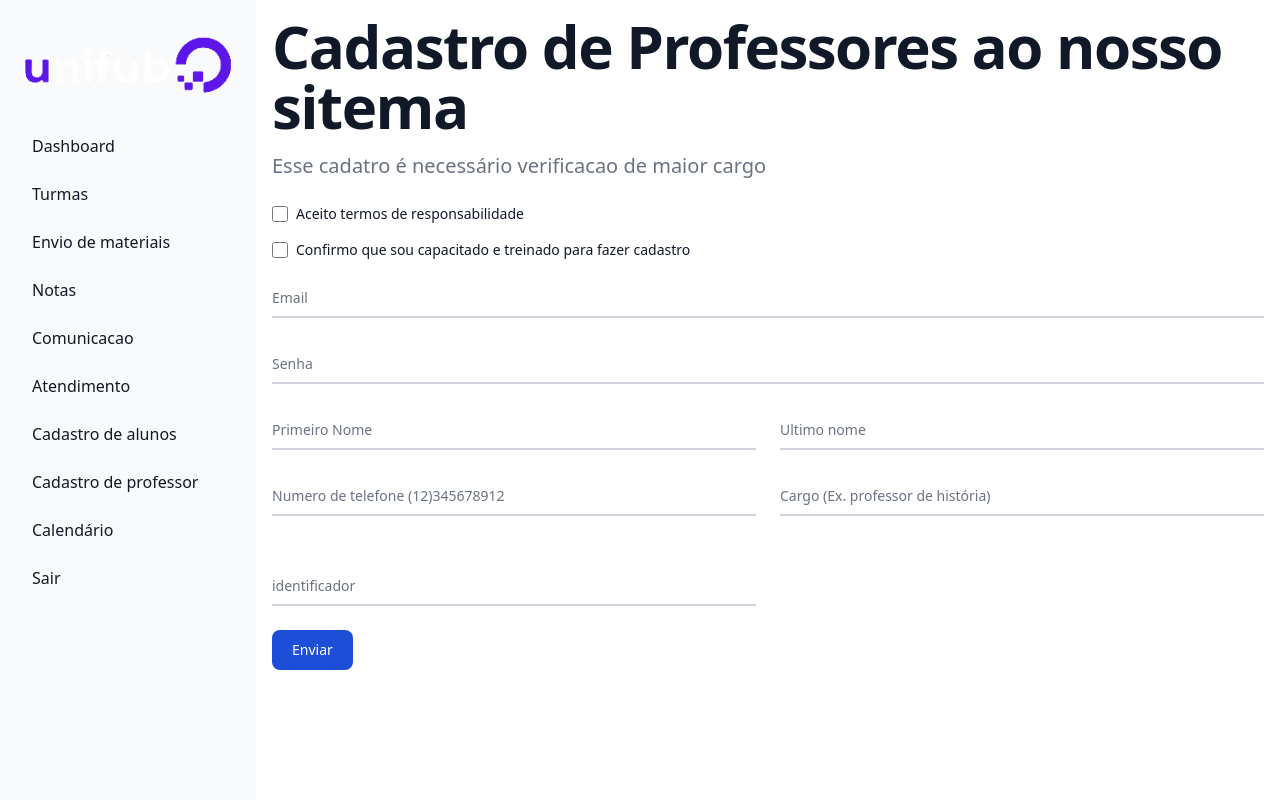
After one commit to thiagozaneti/unifub-Sistema-flask, a Flask app: page /cadastro_professor in a window 1280 px wide. The commit adds this page. Run offline with Flask 3, Linux system fonts and the light colour scheme; some libraries are stand-ins or nearby versions.

Commit message:
ultimo commit dia 30/08

```diff
--- a/app.py
+++ b/app.py
@@ -1,70 +1,94 @@
-from flask import Flask, render_template, request, url_for, redirect, make_response
+from flask import Flask, render_template, request, redirect, make_response
 from flask_sqlalchemy import SQLAlchemy
-from flask_login import LoginManager, login_user, login_required,logout_user, UserMixin
-from flask import make_response
-import time
+from flask_login import LoginManager, login_user, login_required, logout_user, UserMixin
+
+
 
 app = Flask(__name__)
 
 app.config["SQLALCHEMY_DATABASE_URI"] = "postgresql://postgres:thiago06102006@localhost/sistemaflask"
 app.config['SQLALCHEMY_TRACK_MODIFICATIONS'] = False
 app.config['SECRET_KEY'] = 'sistemaflaskchave'
+db = SQLAlchemy(app)
 login_manager = LoginManager(app)
-db = SQLAlchemy(app)
 
-class userprofessor(db.Model, UserMixin):
+class UserProfessor(db.Model, UserMixin):
     __tablename__ = "userprofessor"
     id = db.Column(db.Integer, primary_key=True, autoincrement=True)
-    nome = db.Column(db.String(200), unique=True, nullable=False)
-    identificador = db.Column(db.String(500), unique=True, nullable=False)
-    senha = db.Column(db.String(200), nullable=False)
+    cademail = db.Column(db.String(200), unique=True, nullable=False)
+    cadcargo = db.Column(db.String(200), nullable=False)
+    cadprinome = db.Column(db.String(200), nullable=False)
+    cadultname = db.Column(db.String(200), nullable=False)
+    cadidentificador = db.Column(db.String(5), unique=True, nullable=False)
+    cadsenha = db.Column(db.String(10), nullable=False)
+    cadtelefone = db.Column(db.String(11), nullable=False)
 
     def get_id(self):
         return str(self.id)
 
-#manager do identificado (id)
 @login_manager.user_loader
 def load_user(user_id):
-    return userprofessor.query.get(int(user_id))
-##rota principal
+    return UserProfessor.query.get(int(user_id))
+
 @app.route('/')
 def index():
     return render_template('index.html')
-##area do aluno
+
 @app.route('/areadoaluno')
 def portalaluno():
     return render_template('portalaluno.html')
-##login do professor
+
 @app.route("/areadoprofessor", methods=['POST', 'GET'])
 def portalprofessor():
     message = ""
     if request.method == "POST":
-        nome = request.form['nome']
-        identificador = request.form['identificador']
-        senha = request.form['senha']
+        cadprinome = request.form['primeironome']
+        cadultname = request.form['segundonome']
+        cadidentificador = request.form['identificador']
+        cadsenha = request.form['senha']
 
-        loginprof = userprofessor.query.filter_by(nome=nome, identificador=identificador, senha=senha).first()
-        if loginprof:
-            login_user(loginprof)
+        userlogin = UserProfessor.query.filter_by(cadprinome=cadprinome, cadultname=cadultname, cadidentificador=cadidentificador, cadsenha=cadsenha).first()
+
+        if userlogin:
+            login_user(userlogin)
             resp = make_response(render_template('dsProf.html'))
-            resp.set_cookie('usernamecookie', nome)
+            resp.set_cookie('usernamecookie', cadprinome)
             return resp
         else:
-            message = "usuario inválido, tente novamente"
+            message = "Usuário inválido, tente novamente"
             return render_template('portalprofessor.html', message=message)
 
     return render_template("portalprofessor.html")
-##rota para o dashboard do professor
+
 @app.route("/dsProfessor")
 @login_required
 def dsProfessor():
     name = request.cookies.get('usernamecookie')
-    return render_template("dsProf")
+    return render_template("dsProf.html", name=name)
 
+@app.route("/cadastro_professor", methods=['POST', 'GET'])
+def cadastro_professor():
+    message = ""
+    if request.method == "POST":
+        cademail = request.form['cad_email_prof']
+        cadsenha = request.form['cad_senha_prof']
+        cadprinome = request.form['cad_priname_prof']
+        cadultname = request.form['cad_ultname_prof']
+        cadtelefone = request.form['cad_telefone_prof']
+        cadcargo = request.form['cad_cargo_prof']
+        cadidentificador = request.form['cad_identificador_prof']
 
+        if len(cadsenha) < 8:
+            message = 'Senha fraca, será necessário mais de 8 caracteres'
+        elif len(cadidentificador) != 5:
+            message = "Identificador deve ter exatos 5 caracteres"
+        else:
+            new_user_professor = UserProfessor(cademail=cademail, cadsenha=cadsenha, cadprinome=cadprinome, cadultname=cadultname, cadtelefone=cadtelefone, cadcargo=cadcargo, cadidentificador=cadidentificador)
+            db.session.add(new_user_professor)
+            db.session.commit()
+            message = "Cadastro realizado com sucesso"
 
-#--------------------------------#
-
+    return render_template('cadprofds.html', message=message)
 
 if __name__ == '__main__':
     db.create_all()
--- /dev/null
+++ b/templates/cadprofds.html
@@ -0,0 +1,75 @@
+<!DOCTYPE html>
+<html lang="en">
+<head>
+    <meta charset="UTF-8">
+    <meta name="viewport" content="width=device-width, initial-scale=1.0">
+    <script src="https://cdn.tailwindcss.com"></script>
+    <title>Cadastro de Professor</title>
+</head>
+<body>
+
+</body>
+</html>
+{% extends 'dsBaseProf.html' %}
+
+{% block DSbaseProf %}
+<div  class="p-4 sm:ml-64" >
+
+    <h1 class="mb-4 text-4xl font-extrabold leading-none tracking-tight text-gray-900 md:text-5xl lg:text-6xl ">Cadastro de Professores <span class="text-violet-500"></span> ao nosso sitema</h1>
+    <p class="text-lg font-normal text-gray-500 lg:text-xl dark:text-gray-400">Esse cadatro é necessário verificacao de maior cargo</p>
+    <br>
+
+
+<div class="flex items-center mb-4">
+    <input id="default-checkbox" type="checkbox" value="" class="w-4 h-4 text-blue-600 bg-gray-100 border-gray-300 rounded focus:ring-blue-500 dark:focus:ring-blue-600 dark:ring-offset-gray-800 focus:ring-2 dark:bg-gray-700 dark:border-gray-600" placeholder=""required>
+    <label for="default-checkbox" class="ml-2 text-sm font-medium text-gray-900 dark:text-gray-300">Aceito termos de responsabilidade</label>
+</div>
+<div class="flex items-center mb-4">
+    <input id="default-checkbox" type="checkbox" value="" class="w-4 h-4 text-blue-600 bg-gray-100 border-gray-300 rounded focus:ring-blue-500 dark:focus:ring-blue-600 dark:ring-offset-gray-800 focus:ring-2 dark:bg-gray-700 dark:border-gray-600" placeholder=""required>
+    <label for="default-checkbox" class="ml-2 text-sm font-medium text-gray-900 dark:text-gray-300">Confirmo que sou capacitado e treinado para fazer cadastro</label>
+</div>
+        <form method="post" action="{{url_for('cadastro_professor')}}">
+            <div class="relative z-0 w-full mb-6 group">
+                <input type="email" name="cad_email_prof" id="floating_email" class="block py-2.5 px-0 w-full text-sm text-gray-900 bg-transparent border-0 border-b-2 border-gray-300 appearance-none dark:text-white dark:border-gray-600 dark:focus:border-blue-500 focus:outline-none focus:ring-0 focus:border-blue-600 peer" placeholder=" " required />
+                <label for="floating_email" class="peer-focus:font-medium absolute text-sm text-gray-500 dark:text-gray-400 duration-300 transform -translate-y-6 scale-75 top-3 -z-10 origin-[0] peer-focus:left-0 peer-focus:text-blue-600 peer-focus:dark:text-blue-500 peer-placeholder-shown:scale-100 peer-placeholder-shown:translate-y-0 peer-focus:scale-75 peer-focus:-translate-y-6">Email</label>
+            </div>
+            <div class="relative z-0 w-full mb-6 group">
+                <input type="password" name="cad_senha_prof id="floating_password" class="block py-2.5 px-0 w-full text-sm text-gray-900 bg-transparent border-0 border-b-2 border-gray-300 appearance-none dark:text-white dark:border-gray-600 dark:focus:border-blue-500 focus:outline-none focus:ring-0 focus:border-blue-600 peer" placeholder=" " required />
+                <label for="floating_password" class="peer-focus:font-medium absolute text-sm text-gray-500 dark:text-gray-400 duration-300 transform -translate-y-6 scale-75 top-3 -z-10 origin-[0] peer-focus:left-0 peer-focus:text-blue-600 peer-focus:dark:text-blue-500 peer-placeholder-shown:scale-100 peer-placeholder-shown:translate-y-0 peer-focus:scale-75 peer-focus:-translate-y-6">Senha</label>
+            </div>
+
+            <div class="grid md:grid-cols-2 md:gap-6">
+            <div class="relative z-0 w-full mb-6 group">
+                <input type="text" name="cad_priname_prof" id="floating_first_name" class="block py-2.5 px-0 w-full text-sm text-gray-900 bg-transparent border-0 border-b-2 border-gray-300 appearance-none dark:text-white dark:border-gray-600 dark:focus:border-blue-500 focus:outline-none focus:ring-0 focus:border-blue-600 peer" placeholder=" " required />
+                <label for="floating_first_name" class="peer-focus:font-medium absolute text-sm text-gray-500 dark:text-gray-400 duration-300 transform -translate-y-6 scale-75 top-3 -z-10 origin-[0] peer-focus:left-0 peer-focus:text-blue-600 peer-focus:dark:text-blue-500 peer-placeholder-shown:scale-100 peer-placeholder-shown:translate-y-0 peer-focus:scale-75 peer-focus:-translate-y-6">Primeiro Nome</label>
+            </div>
+            <div class="relative z-0 w-full mb-6 group">
+                <input type="text" name="cad_ultname_prof" id="floating_last_name" class="block py-2.5 px-0 w-full text-sm text-gray-900 bg-transparent border-0 border-b-2 border-gray-300 appearance-none dark:text-white dark:border-gray-600 dark:focus:border-blue-500 focus:outline-none focus:ring-0 focus:border-blue-600 peer" placeholder=" " required />
+                <label for="floating_last_name" class="peer-focus:font-medium absolute text-sm text-gray-500 dark:text-gray-400 duration-300 transform -translate-y-6 scale-75 top-3 -z-10 origin-[0] peer-focus:left-0 peer-focus:text-blue-600 peer-focus:dark:text-blue-500 peer-placeholder-shown:scale-100 peer-placeholder-shown:translate-y-0 peer-focus:scale-75 peer-focus:-translate-y-6">Ultimo nome</label>
+            </div>
+            </div>
+            <div class="grid md:grid-cols-2 md:gap-6">
+            <div class="relative z-0 w-full mb-6 group">
+                <input type="tel" pattern="[0-9]{3}-[0-9]{3}-[0-9]{4}" name="cad_telefone_prog" id="floating_phone" class="block py-2.5 px-0 w-full text-sm text-gray-900 bg-transparent border-0 border-b-2 border-gray-300 appearance-none dark:text-white dark:border-gray-600 dark:focus:border-blue-500 focus:outline-none focus:ring-0 focus:border-blue-600 peer" placeholder=" " required />
+                <label for="floating_phone" class="peer-focus:font-medium absolute text-sm text-gray-500 dark:text-gray-400 duration-300 transform -translate-y-6 scale-75 top-3 -z-10 origin-[0] peer-focus:left-0 peer-focus:text-blue-600 peer-focus:dark:text-blue-500 peer-placeholder-shown:scale-100 peer-placeholder-shown:translate-y-0 peer-focus:scale-75 peer-focus:-translate-y-6">Numero de telefone (12)345678912</label>
+            </div>
+            <div class="relative z-0 w-full mb-6 group">
+                <input type="text" name="cad_cargo_prof" id="floating_company" class="block py-2.5 px-0 w-full text-sm text-gray-900 bg-transparent border-0 border-b-2 border-gray-300 appearance-none dark:text-white dark:border-gray-600 dark:focus:border-blue-500 focus:outline-none focus:ring-0 focus:border-blue-600 peer" placeholder=" " required />
+                <label for="floating_company" class="peer-focus:font-medium absolute text-sm text-gray-500 dark:text-gray-400 duration-300 transform -translate-y-6 scale-75 top-3 -z-10 origin-[0] peer-focus:left-0 peer-focus:text-blue-600 peer-focus:dark:text-blue-500 peer-placeholder-shown:scale-100 peer-placeholder-shown:translate-y-0 peer-focus:scale-75 peer-focus:-translate-y-6">Cargo (Ex. professor de história)</label>
+            </div>
+            <div class="relative z-0 w-full mb-6 group">
+                <input type="text" name="cad_identificador_prof" id="floating_company" class="block py-2.5 px-0 w-full text-sm text-gray-900 bg-transparent border-0 border-b-2 border-gray-300 appearance-none dark:text-white dark:border-gray-600 dark:focus:border-blue-500 focus:outline-none focus:ring-0 focus:border-blue-600 peer" placeholder=" " required />
+                <label for="floating_company" class="peer-focus:font-medium absolute text-sm text-gray-500 dark:text-gray-400 duration-300 transform -translate-y-6 scale-75 top-3 -z-10 origin-[0] peer-focus:left-0 peer-focus:text-blue-600 peer-focus:dark:text-blue-500 peer-placeholder-shown:scale-100 peer-placeholder-shown:translate-y-0 peer-focus:scale-75 peer-focus:-translate-y-6">identificador</label>
+            </div>
+            </div>
+            <button type="submit" class="text-white bg-blue-700 hover:bg-blue-800 focus:ring-4 focus:outline-none focus:ring-blue-300 font-medium rounded-lg text-sm w-full sm:w-auto px-5 py-2.5 text-center dark:bg-blue-600 dark:hover:bg-blue-700 dark:focus:ring-blue-800">Enviar</button>
+            {% if message %}
+            <div class="p-4 mb-4 text-sm text-red-800 rounded-lg bg-red-50 dark:bg-gray-800 dark:text-red-400" role="alert">
+              <span class="font-medium">{{message}}</span>
+            </div>
+            {% endif %}
+        </form>
+
+
+  </div>
+{% endblock %}
--- a/templates/dsBaseProf.html
+++ b/templates/dsBaseProf.html
@@ -61,7 +61,7 @@
              </a>
           </li>
           <li>
-            <a href="#" class="flex items-center p-2 text-gray-900 rounded-lg dark:text-white hover:bg-gray-100 dark:hover:bg-gray-700 group">
+            <a href="{{url_for('cadastro_professor')}}" class="flex items-center p-2 text-gray-900 rounded-lg dark:text-white hover:bg-gray-100 dark:hover:bg-gray-700 group">
                <span class="flex-1 ml-3 whitespace-nowrap">Cadastro de professor</span>
             </a>
          </li>
```
Also changed, not shown: templates/portalprofessor.html (+8 -2 lines).
